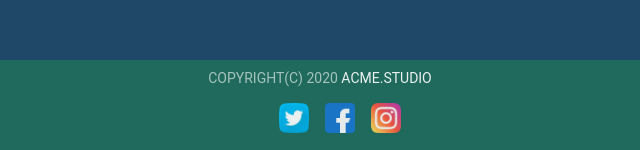
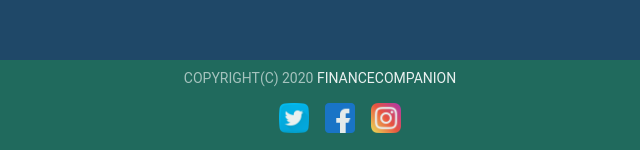
Before and after one commit to Grupo6IHC/LandingPageGrupo6, a plain HTML site: page index.html in a window 1280 px wide. Shown: the part 4594-4744 px from the top of the page, 320-960 px from the left. Drawn offline with Linux system fonts and the light colour scheme.

Commit message:
Update index.html

```diff
--- a/index.html
+++ b/index.html
@@ -166,7 +166,7 @@
 
     <!--footer-->
     <footer>
-        <p>Copyright(C) 2020 <a href="https://acme.studio/" target="_blank">ACME.studio</a></p>
+        <p>Copyright(C) 2020 <a href="https://acme.studio/" target="_blank">FinanceCompanion</a></p>
         <ul>
             <li><a href="https://twitter.com"><img src="img/twitter.png" alt="twitter" width="30" height="30"> </a></li>
             <li><a href="https://facebook.com"><img src="img/facebook.png" alt="facebook" width="30" height="30"> </a></li>
```
